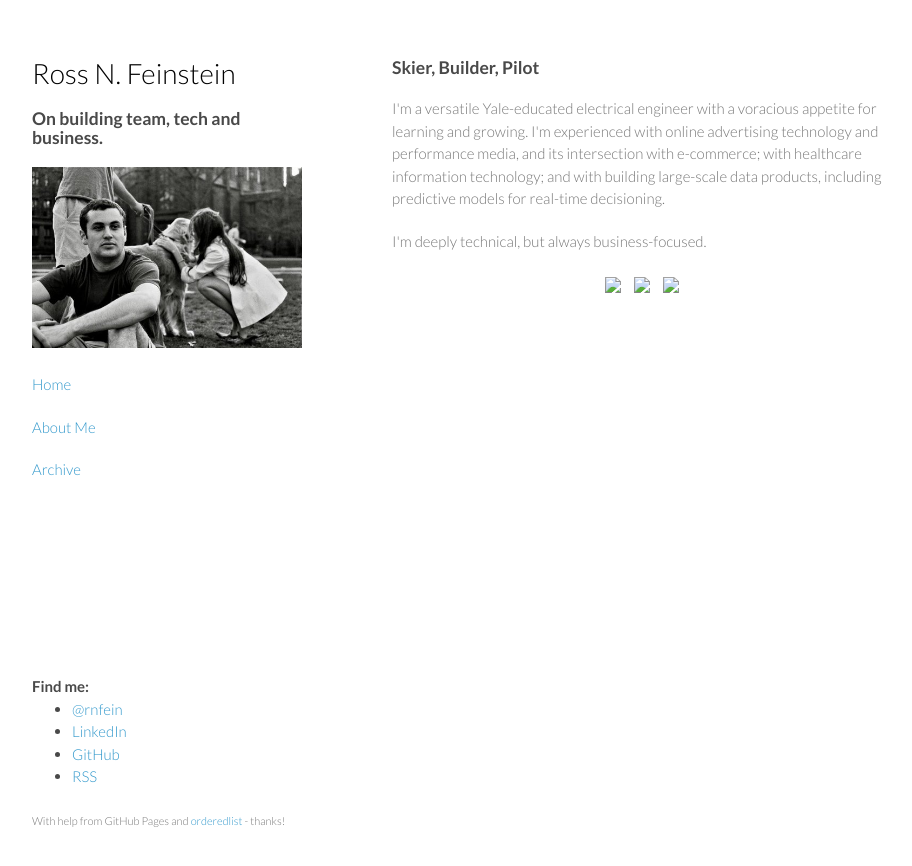
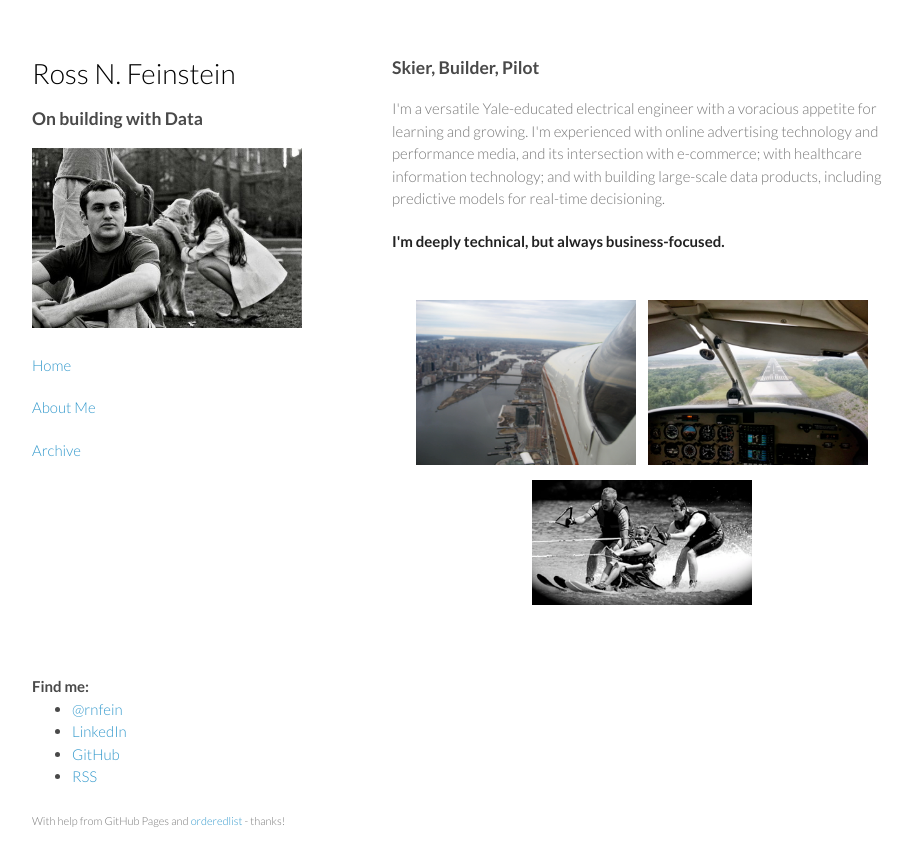
Before and after one commit to rnfein/rnfein.github.com, a Jekyll site: the page built from about.html, in a window 1280 px wide. Shown: the top 866 px of the page, without its empty margins (178-1090 px from the left). Built offline with Jekyll 4.4.1, drawn with Linux system fonts in a browser that asks for light colours; comment, search, counter and statistics services are not loaded.

Commit message:
add a few images

```diff
--- a/_includes/page_header.html
+++ b/_includes/page_header.html
@@ -22,7 +22,7 @@
             <a href="/">Ross N. Feinstein</a>
         </h1>
 
-        <h3>On building team, tech and business.</h3>
+        <h3>On building with Data</h3>
 
         <p><img src="/images/avatar.png"></p>
 
--- a/about.html
+++ b/about.html
@@ -16,8 +16,11 @@ title: About
 </p>
 
 <p>
-    I'm deeply technical, but always business-focused.
+    <strong>I'm deeply technical, but always business-focused.</strong>
 </p>
+
+<br/>
+
 <div align="center" class="image-row">
     <img src="/images/air.png">
     <img src="/images/landing.png">
```
Also changed, not shown: images/air.png (added), images/landing.png (added), images/water.png (added).
